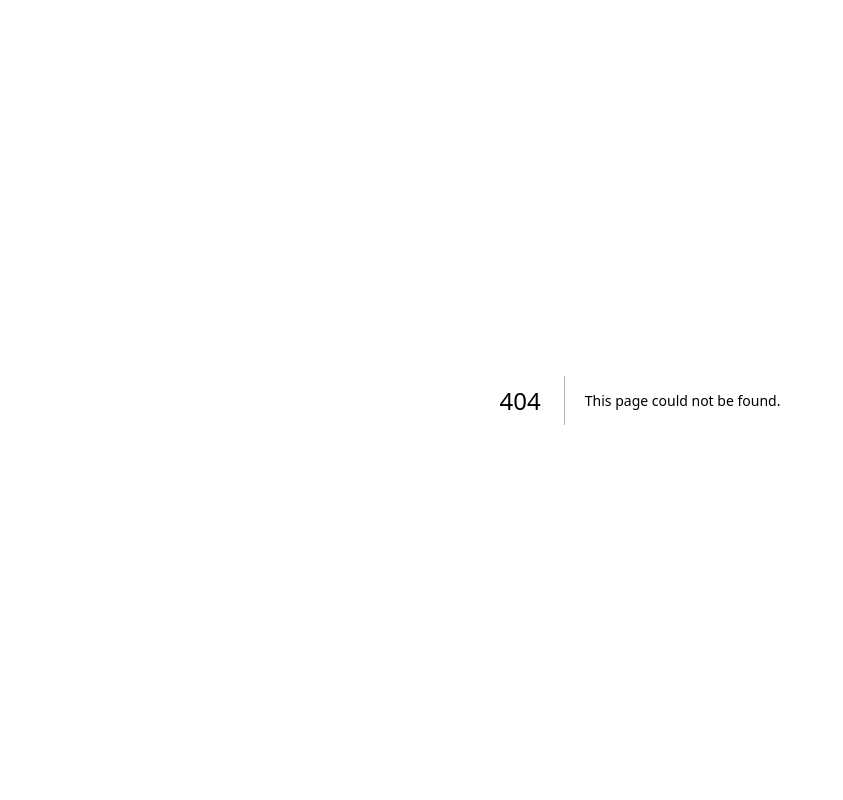
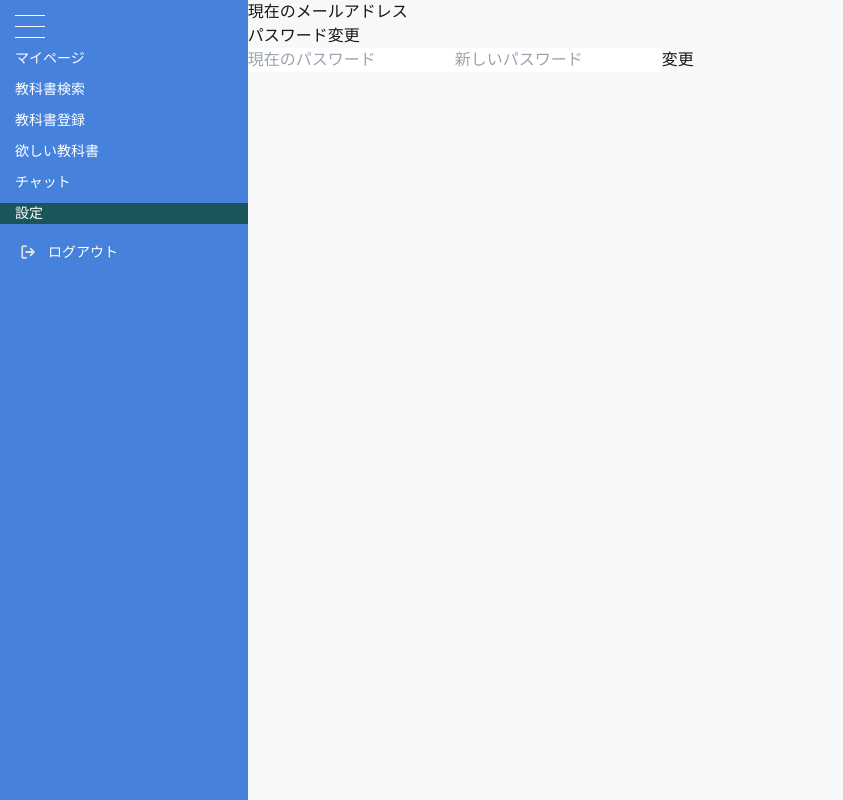
Before and after one commit to kcs655/yuzu-lu2, a Next.js app: page /setting in a window 1280 px wide. Before the commit this address had no page. Shown: the whole page, without its empty margins (0-843 px from the left). Built offline with nearby package versions, Linux system fonts and the light colour scheme; no server answers.

Commit message:
設定追加

```diff
--- a/src/app/(main)/Layout.module.css
+++ b/src/app/(main)/Layout.module.css
@@ -105,12 +105,7 @@
 }
 
 .icon {
-
-  display: block;
-  flex-shrink: 0;
-  fill: white;
-  width: 25px;
-
-  margin-top: 12px;
-  margin-bottom: 12px;
+  width: 20px;
+  height: 20px;
+  fill: black;
 }
--- a/src/app/(main)/layout.tsx
+++ b/src/app/(main)/layout.tsx
@@ -40,6 +40,11 @@ const navigations: Navigation[] = [
   {
     pageName: "チャット",
     path: "/chats",
+    icon: <UploadedImage className={styles.icon} altText="Uploaded Image" />,
+  },
+  {
+    pageName: "設定",
+    path: "/setting",
     icon: <UploadedImage className={styles.icon} altText="Uploaded Image" />,
   },
 ];
--- /dev/null
+++ b/src/app/(main)/setting/page.tsx
@@ -0,0 +1,12 @@
+
+import { ShowEmail } from "@/app/components/setting/password";
+import { ChangePassword } from "@/app/components/setting/password";
+
+export default function ChangePasswordPage() {
+    return (
+      <div>
+        <ShowEmail />
+        <ChangePassword />
+      </div>
+    );
+  }
--- /dev/null
+++ b/src/app/components/setting/password.tsx
@@ -0,0 +1,74 @@
+"use client";
+
+import { useState, useEffect } from 'react';
+import { useRouter } from "next/navigation";
+import { supabase } from '../../../../lib/supabase';
+
+// メールアドレス表示コンポーネント
+export const ShowEmail = () => {
+  const [email, setEmail] = useState('');
+
+  useEffect(() => {
+    const fetchUser = async () => {
+      const { data: { user } } = await supabase.auth.getUser();
+      if (user) {
+        setEmail(user?.email ?? '');
+      }
+    };
+
+    fetchUser();
+  }, []);
+
+  return (
+    <div>
+      <h1>現在のメールアドレス</h1>
+      <p>{email}</p>
+    </div>
+  );
+};
+
+// パスワード変更コンポーネント
+export const ChangePassword = () => {
+  const router = useRouter();
+  const [oldPassword, setOldPassword] = useState('');
+  const [newPassword, setNewPassword] = useState('');
+  const [message, setMessage] = useState('');
+
+  const handleChangePassword = async () => {
+    try {
+      const { error } = await supabase.auth.updateUser({
+        password: newPassword,
+      });
+
+      if (error) {
+        setMessage(error.message);
+      } else {
+        setMessage('パスワードを変更しました。');
+        router.refresh();
+        router.push("/mypage");
+      }
+    } catch (error) {
+      setMessage('エラーが発生しました。');
+    }
+  };
+
+  return (
+    <div>
+      <h1>パスワード変更</h1>
+      <input
+        type="password"
+        placeholder="現在のパスワード"
+        value={oldPassword}
+        onChange={(e) => setOldPassword(e.target.value)}
+      />
+      <input
+        type="password"
+        placeholder="新しいパスワード"
+        value={newPassword}
+        onChange={(e) => setNewPassword(e.target.value)}
+      />
+      <button onClick={handleChangePassword}>変更</button>
+      <p>{message}</p>
+    </div>
+  );
+};
```
Also changed, not shown: 1 other file (tests, documents, lock files or other folders).
